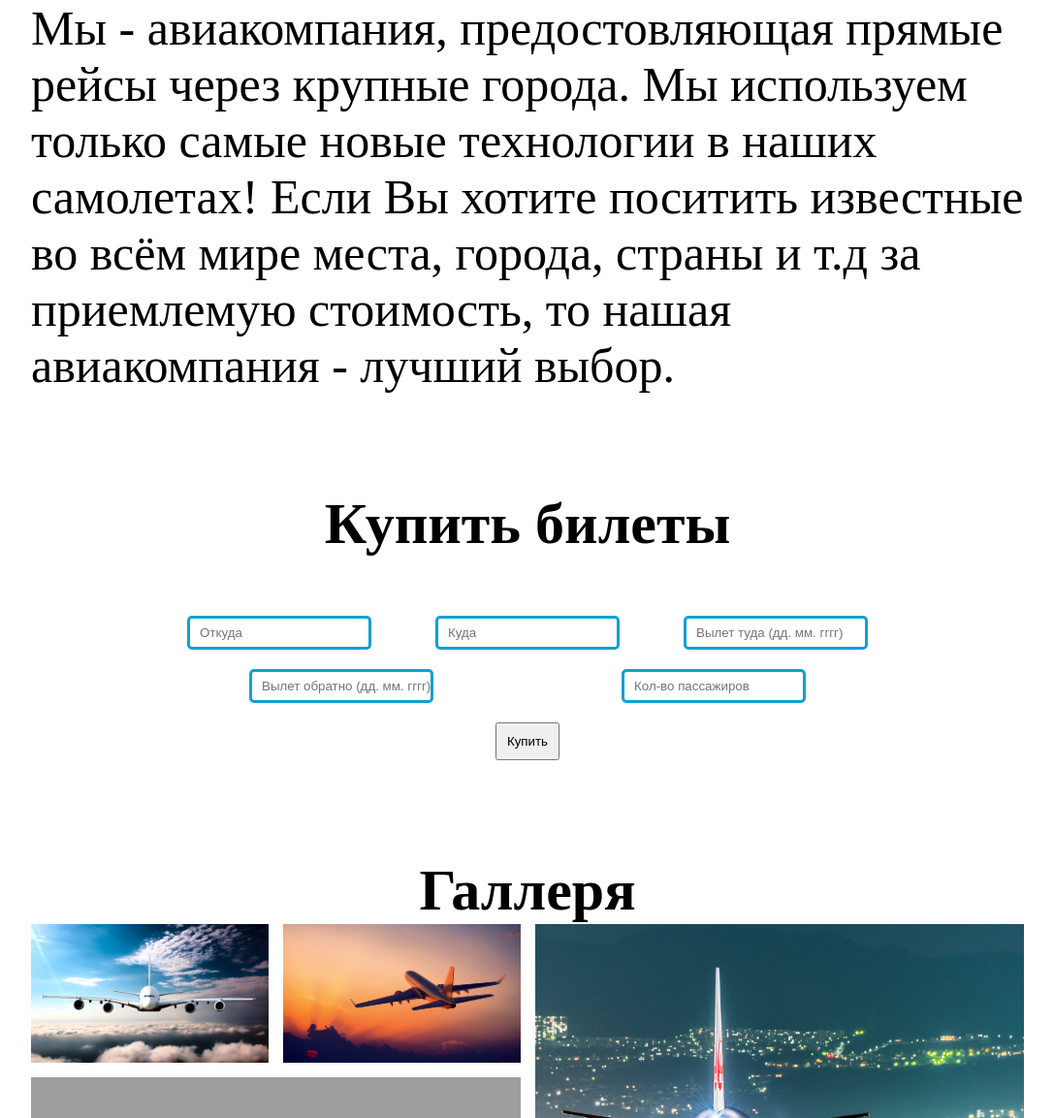
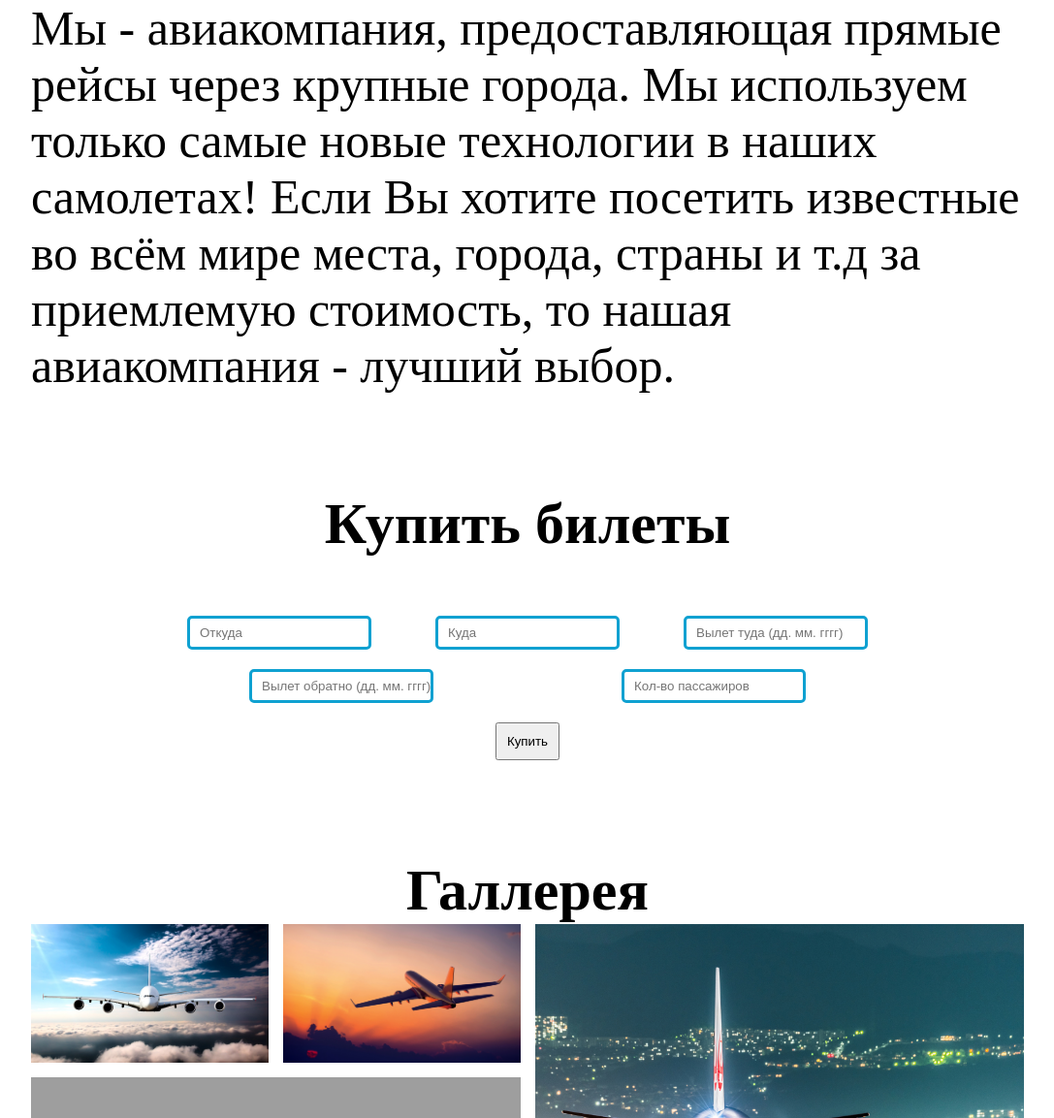
Before and after one commit to Vladislav-07/AirLine, a plain HTML site: page index.html in a window 1280 px wide. Shown: the part 519-1672 px from the top of the page at 97% size, without its empty margins (96-1183 px from the left). Drawn offline with Linux system fonts and the light colour scheme; grey boxes are pictures that could not be loaded.

Commit message:
Update index.html

```diff
--- a/index.html
+++ b/index.html
@@ -24,9 +24,9 @@
     <div class="content-box-about content-box">
       <h1 class="aboutTitle">О нас</h1>
       <p class="subText-about">
-        Мы - авиакомпания, предостовляющая прямые рейсы через крупные города.
+        Мы - авиакомпания, предоставляющая прямые рейсы через крупные города.
         Мы используем только самые новые технологии в наших самолетах!
-        Если Вы хотите поситить известные во всём мире места, города, страны и т.д за приемлемую стоимость, то нашая авиакомпания - лучший выбор.
+        Если Вы хотите посетить известные во всём мире места, города, страны и т.д за приемлемую стоимость, то нашая авиакомпания - лучший выбор.
       </p>
     </div>
   </section>
@@ -49,7 +49,7 @@
 
   <section class="gallerySection">
     <div class="content-box-gallery content-box">
-      <h1 class="galleryTitle">Галлеря</h1>
+      <h1 class="galleryTitle">Галлерея</h1>
       <div class="gallery-box">
         <figure class="gallery-item1"><img src="img/gallery-1.jpg" alt="" class="gallery-img"></figure>
         <figure class="gallery-item2"><img src="img/gallery-2.jpg" alt="" class="gallery-img"></figure>
```
